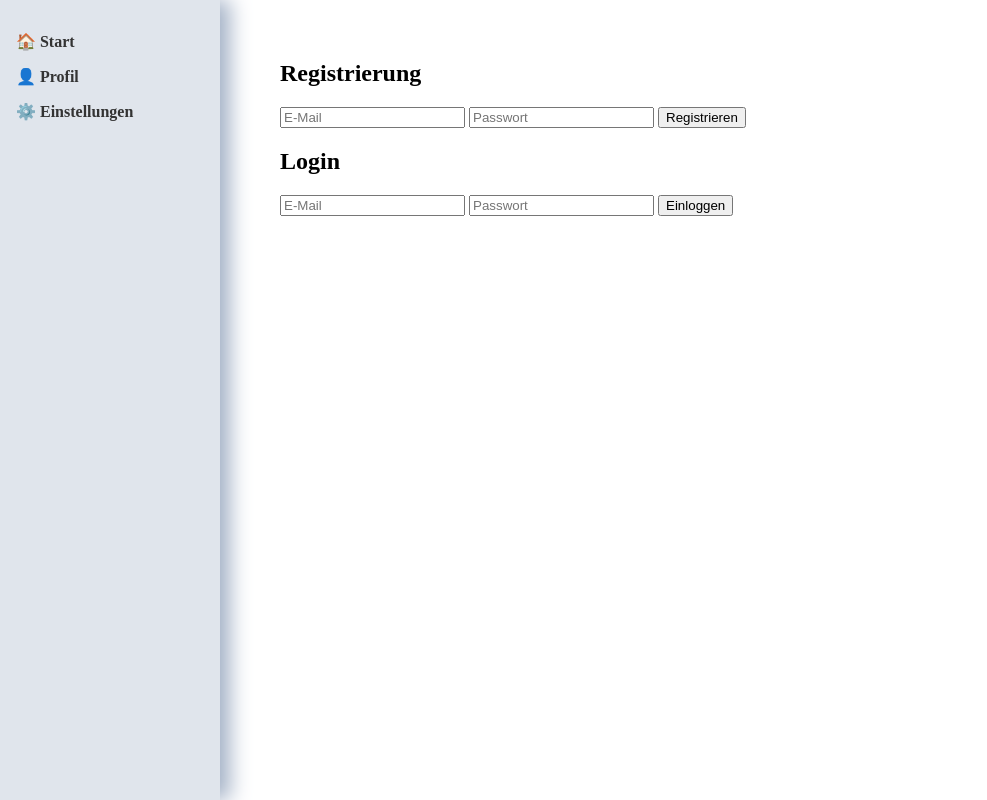
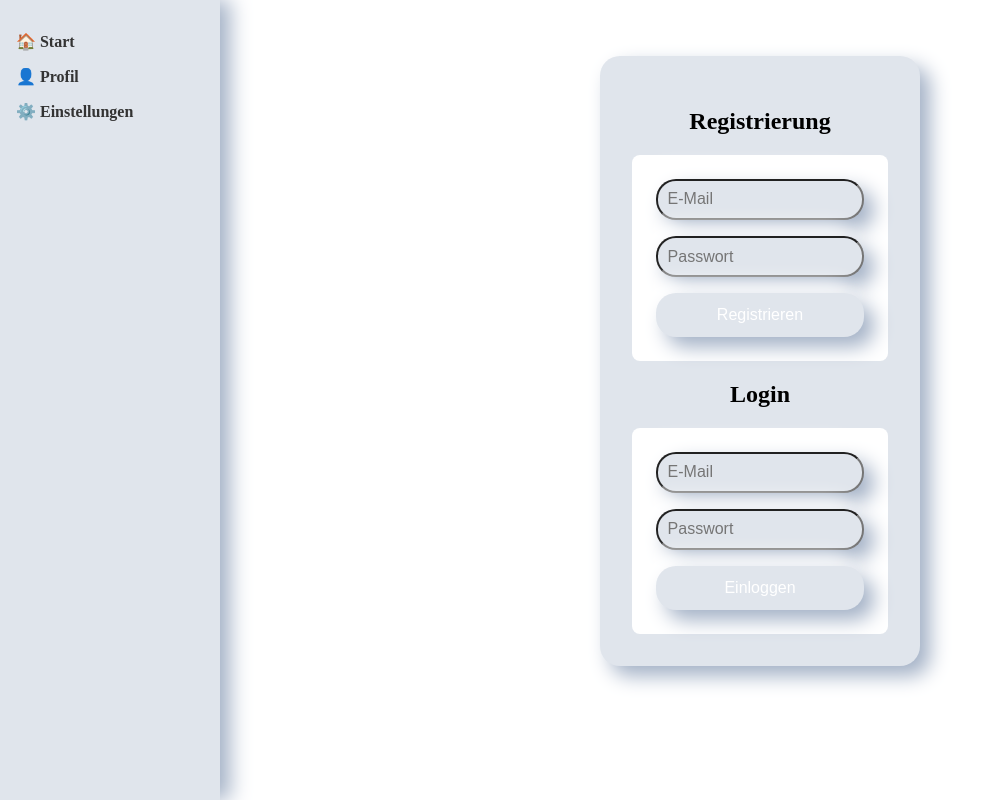
Before and after one commit to 1IntereJurry/webproject, a website: page public/index.html in a window 1280 px wide. Shown: the whole page, without its empty margins (0-987 px from the left). Drawn offline with Linux system fonts and the light colour scheme.

Commit message:
style.css aktualisieren

```diff
--- a/public/style.css
+++ b/public/style.css
@@ -1,4 +1,30 @@
-/* — NEU: Seitenleiste — */
+/* 📌 Basis für Neumorphic-Elemente */
+.neumorphic,
+.neumorphic-inset {
+  background: #e0e5ec;
+  border-radius: 20px;
+  box-shadow: 10px 10px 20px #a3b1c6, -10px -10px 20px #ffffff;
+}
+
+.neumorphic-inset {
+  box-shadow: inset 10px 10px 20px #a3b1c6, -10px -10px 20px #ffffff;
+}
+
+/* Karte */
+.neumorphic-card {
+  display: flex;
+  flex-direction: column;
+  justify-content: center;
+  align-items: center;
+  padding: 2rem;
+  max-width: 320px;
+  width: 100%;
+  margin: 1rem auto;
+  text-align: center;
+  box-sizing: border-box;
+}
+
+/* Seitenleiste links */
 .sidebar {
   position: fixed;
   top: 0;
@@ -28,7 +54,7 @@
   font-weight: bold;
 }
 
-/* — NEU: Menübutton für Mobilgeräte — */
+/* Menübutton für Handy */
 .menu-button {
   display: none;
   position: fixed;
@@ -44,13 +70,46 @@
   z-index: 1100;
 }
 
-/* Inhalt verschieben, wenn Seitenleiste aktiv ist */
+/* Hauptinhalt */
 main {
   margin-left: 240px;
   padding: 2rem;
 }
 
-/* — Responsive Regeln für Mobilgeräte — */
+/* Formular */
+form {
+  margin-bottom: 2rem;
+  background: white;
+  padding: 1.5rem;
+  border-radius: 8px;
+  box-sizing: border-box;
+  max-width: 400px;
+  width: 100%;
+  margin: 0 auto;
+}
+
+input {
+  display: block;
+  margin-bottom: 1rem;
+  padding: 0.6rem;
+  width: 100%;
+  font-size: 1rem;
+  box-sizing: border-box;
+}
+
+button {
+  padding: 0.8rem 1rem;
+  background-color: #007acc;
+  color: white;
+  border: none;
+  border-radius: 4px;
+  width: 100%;
+  font-size: 1rem;
+  box-sizing: border-box;
+  cursor: pointer;
+}
+
+/* 📱 Responsives Verhalten */
 @media (max-width: 768px) {
   .sidebar {
     transform: translateX(-100%);
@@ -72,7 +131,6 @@ main {
   }
 }
 
-/* Bestehendes responsives Styling bleibt erhalten */
 @media (max-width: 480px) {
   body {
     padding: 1rem;
```
